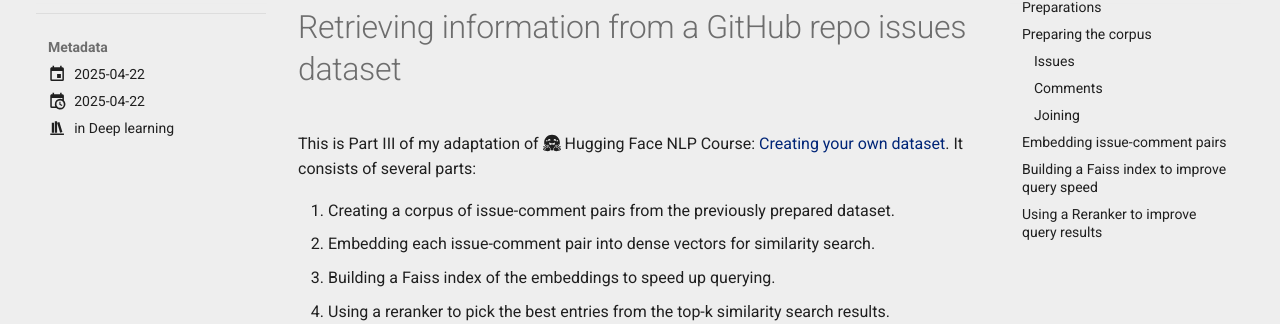
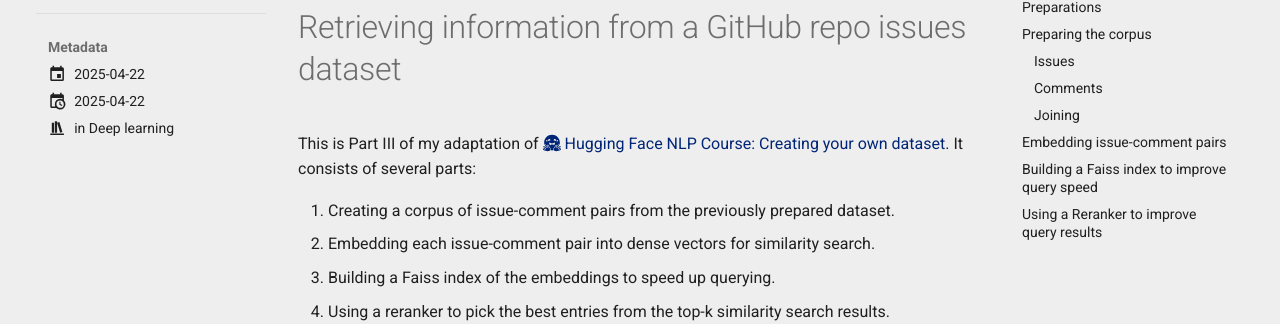
Before and after one commit to dd-n-kk/blog, an MkDocs documentation site: the page built from docs/posts/retrieve-info-from-github-repo-issues.md, in a window 1280 px wide and 900 px high. Shown: the part 131-455 px from the top of the window. Built offline with MkDocs 1.6.1 and Material for MkDocs 9.7.7, drawn with Linux system fonts in a browser that asks for light colours; comment, search, counter and statistics services are not loaded.

```diff
--- a/docs/posts/retrieve-info-from-github-repo-issues.md
+++ b/docs/posts/retrieve-info-from-github-repo-issues.md
@@ -18,7 +18,7 @@ slug: retrieve-info-from-github-repo-issues
 # Retrieving information from a GitHub repo issues dataset
 
 This is Part III of my adaptation of
-:simple-huggingface: Hugging Face NLP Course: [Creating your own dataset][1].
+[:simple-huggingface: Hugging Face NLP Course: Creating your own dataset][1].
 It consists of several parts:
 
 1. Creating a corpus of issue-comment pairs from the previously prepared dataset.
```
